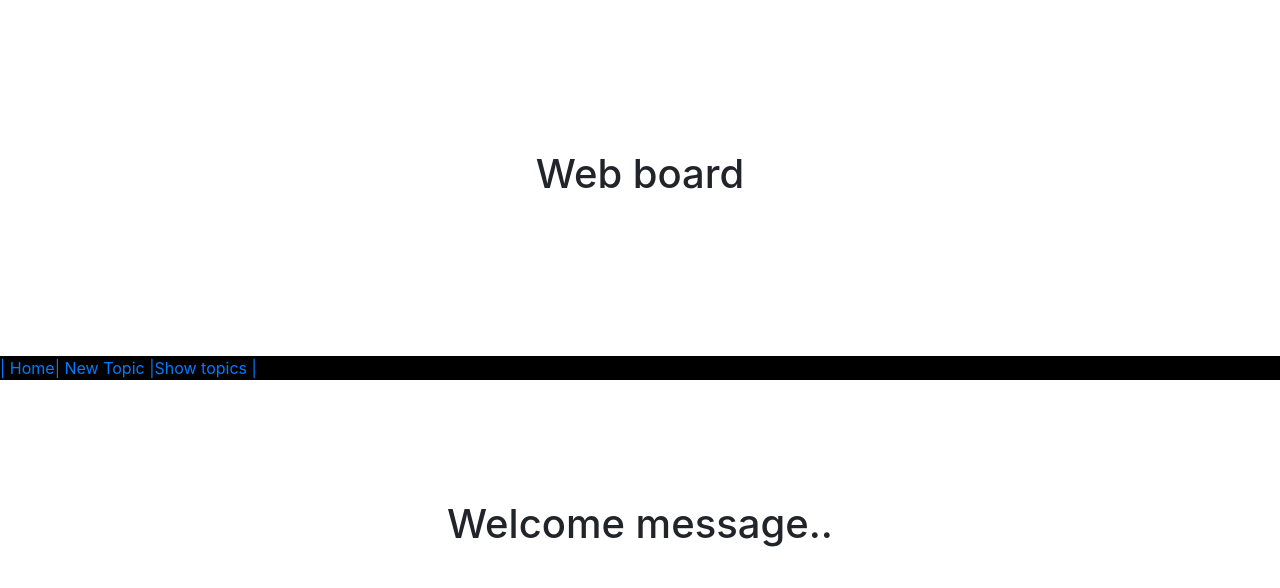
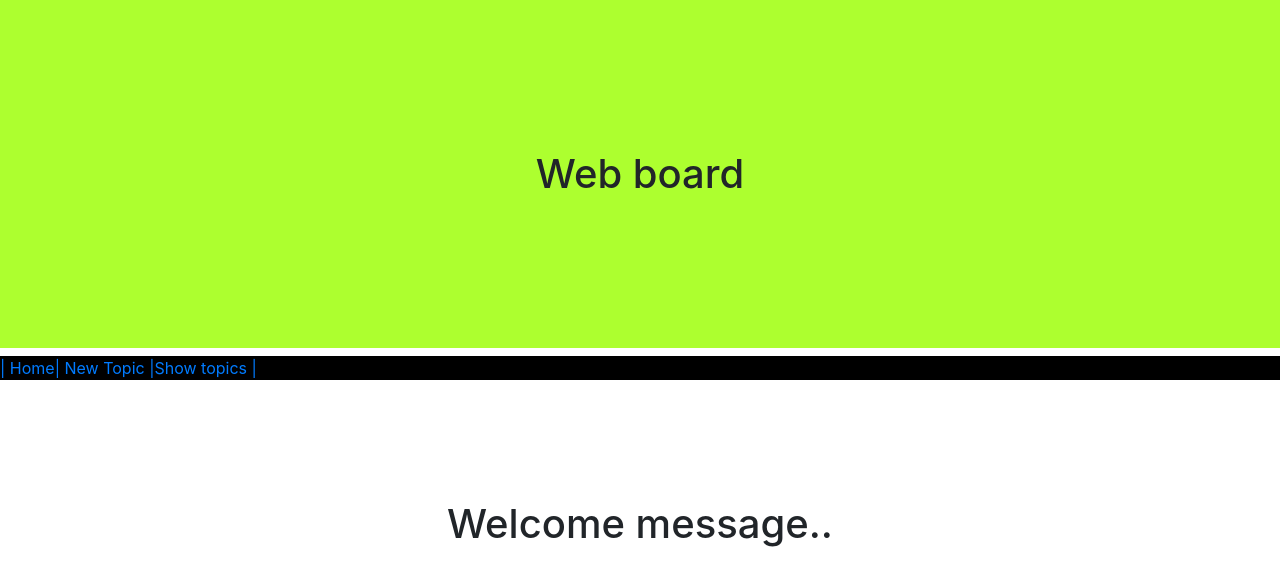
Before and after one commit to forio2/953261, a PHP site: page /index.php in a window 1280 px wide. Shown: the top 588 px of the page. Run offline with PHP 8.4, Linux system fonts and the light colour scheme.

Commit message:
Update style.css

```diff
--- a/Assign2/public/style.css
+++ b/Assign2/public/style.css
@@ -1,6 +1,7 @@
 .head{
     padding: 150px;
     text-align: center;
+    background-color: greenyellow;
 }
 
 .nav{
```
